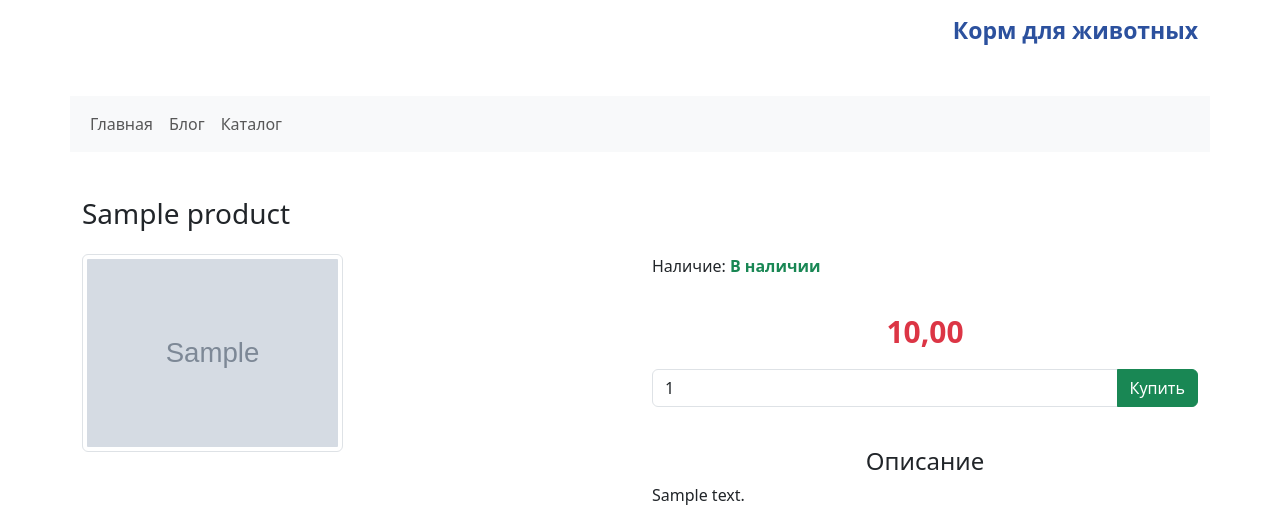
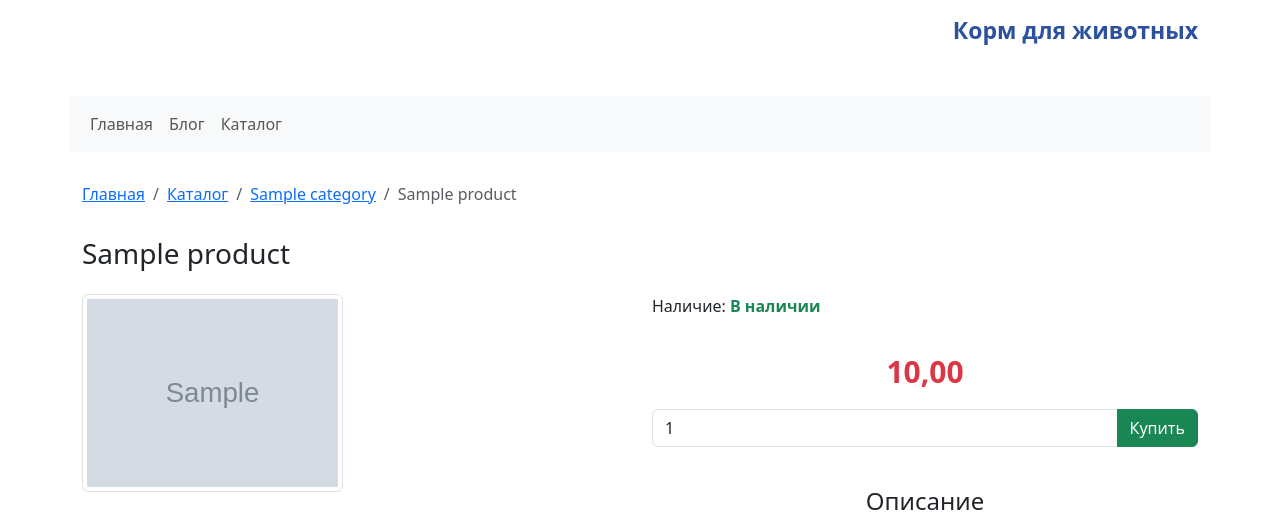
Before and after one commit to didikstl/zoo_fud_market, a Django app: a page that uses templates/base.html in a window 1280 px wide. Shown: the part 320-836 px from the top of the page. Run offline with Django 4.2, Linux system fonts and the light colour scheme; tables that the repository leaves empty hold one stand-in row (values such as "Sample post"); grey boxes marked "Sample" are stand-in pictures; parts of the project's set-up code (start-up, migrations or seed data) failed here and were passed over.

Commit message:
breadcrumbs

```diff
--- a/apps/catalog/models.py
+++ b/apps/catalog/models.py
@@ -133,6 +133,12 @@ class Product(MetaTagMixin):
         if image:
             return image.image_tag_thumbnail()
 
+    def main_category(self):
+        category = self.categories.filter(productcategory__is_main=True).first()
+        if category:
+            return category
+        return self.categories.first()
+
     def __str__(self):  # Возвращает название товара в виде строки.
         return self.name
 
--- a/apps/catalog/views.py
+++ b/apps/catalog/views.py
@@ -1,4 +1,5 @@
-from django .views import generic
+from django.urls import reverse
+from django.views import generic
 from apps.catalog.models import Category, Product
 
 
@@ -6,6 +7,7 @@ class CategoryIndexView(generic.ListView):
     model = Category
     template_name = 'catalog/index.html'
     queryset = Category.objects.filter(parent=None)
+
 
 class ProductsByCategoryView(generic.ListView):
     template_name = 'catalog/category.html'
@@ -27,3 +29,25 @@ class ProductsByCategoryView(generic.ListView):
 class ProductDetailView(generic.DetailView):
     model = Product
     template_name = 'catalog/product.html'
+
+    def set_breadcrumbs(self):
+        breadcrumbs = {reverse('catalog'): 'Каталог'}
+
+        category = self.object.main_category()
+        if category:
+
+            categories = [(reverse('categories', args=[category.slug]), category.name)]
+            parent = category.parent
+            while parent is not None:
+                categories.append((reverse('categories', args=[parent.slug]), parent.name))
+                parent = parent.parent
+            for key, value in categories[::-1]:
+                breadcrumbs.update({key: value})
+
+        breadcrumbs.update({'current': self.object.name})
+        return breadcrumbs
+
+    def get_context_data(self, **kwargs):
+        context = super().get_context_data(**kwargs)
+        context.update({'breadcrumbs': self.set_breadcrumbs()})
+        return context
--- /dev/null
+++ b/templates/_breadcrumbs.html
@@ -0,0 +1,12 @@
+<nav aria-label="breadcrumb">
+    <ol class="breadcrumb">
+        <li class="breadcrumb-item"><a href="{% url 'index' %}">Главная</a></li>
+        {% for key, value in breadcrumbs.items %}
+            {% if key == 'current' %}
+            	<li class="breadcrumb-item active" aria-current="page">{{ value }}</li>
+            {% else %}
+                <li class="breadcrumb-item"><a href="{{ key }}">{{ value }}</a></li>
+            {% endif %}
+        {% endfor %}
+    </ol>
+</nav>
--- a/templates/base.html
+++ b/templates/base.html
@@ -56,6 +56,9 @@
 </div>
 
 <div class="container">
+    {% block breadcrumbs %}
+    {% endblock %}
+
     {% block content %}
     {% endblock %}
 </div>
--- a/templates/catalog/product.html
+++ b/templates/catalog/product.html
@@ -2,6 +2,10 @@
 
 {% block meta_tags %}
     {% include '_meta_tags.html' with meta_title=product.get_meta_title meta_description=product.meta_description meta_keywords=product.meta_keywords %}
+{% endblock %}
+
+{% block breadcrumbs %}
+	{% include '_breadcrumbs.html' %}
 {% endblock %}
 
 {% block content %}
```
